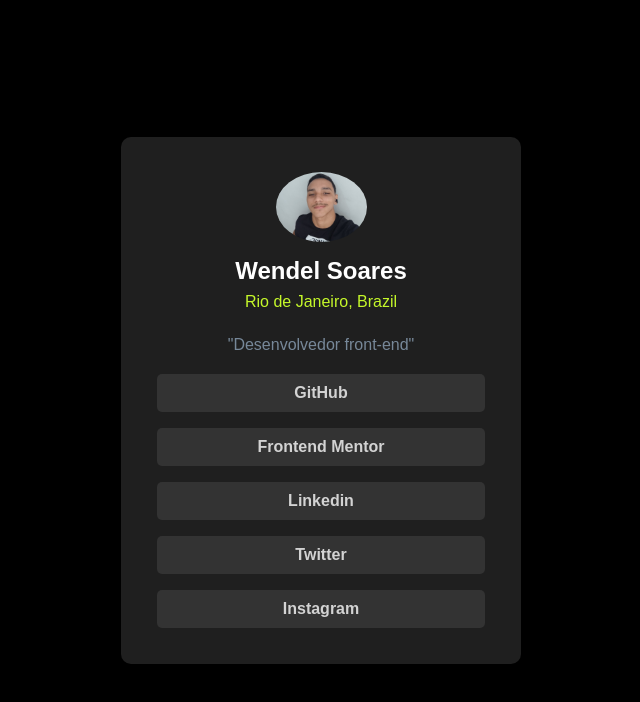
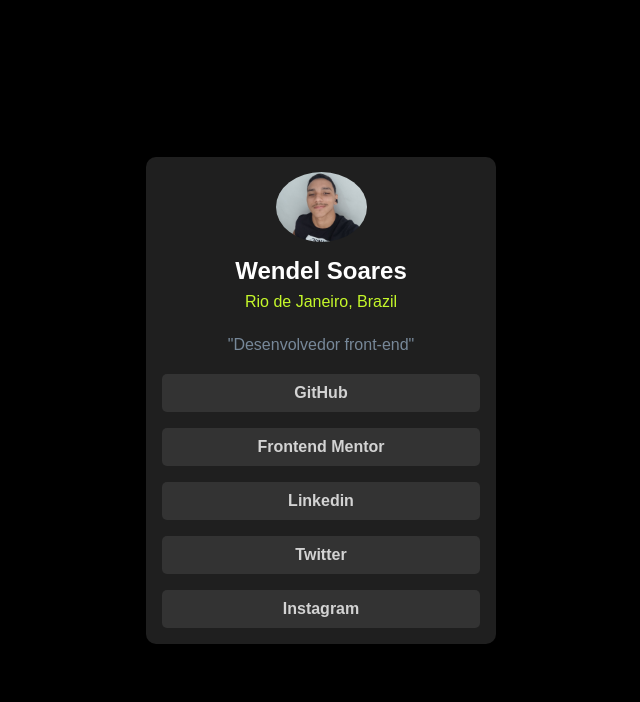
Before and after one commit to WSoaresDev/link-das-minhas-redes-sociais, a plain HTML site: page index.html in a window 1280 px wide. Shown: the whole page, without its empty margins (319-959 px from the left). Drawn offline with Linux system fonts and the light colour scheme.

Commit message:
Endireitando a responsitividade do site.

```diff
--- a/style.css
+++ b/style.css
@@ -14,6 +14,7 @@
     justify-content: center;
     height: 100vh;
     font-family: Arial, Helvetica, sans-serif;
+    padding: 0 1.2rem;
 
 }
 
@@ -21,9 +22,9 @@
     height: auto;
     width: 200px;
     background-color: hsl(0, 0%, 12%);
-    max-width: 1000px;
-    min-width: 400px;
-    padding: 20px;
+    max-width: 1200px;
+    min-width: 350px;
+    padding: o 1.2rem;
     border-radius: 10px;
     text-align: center;
 }
```
